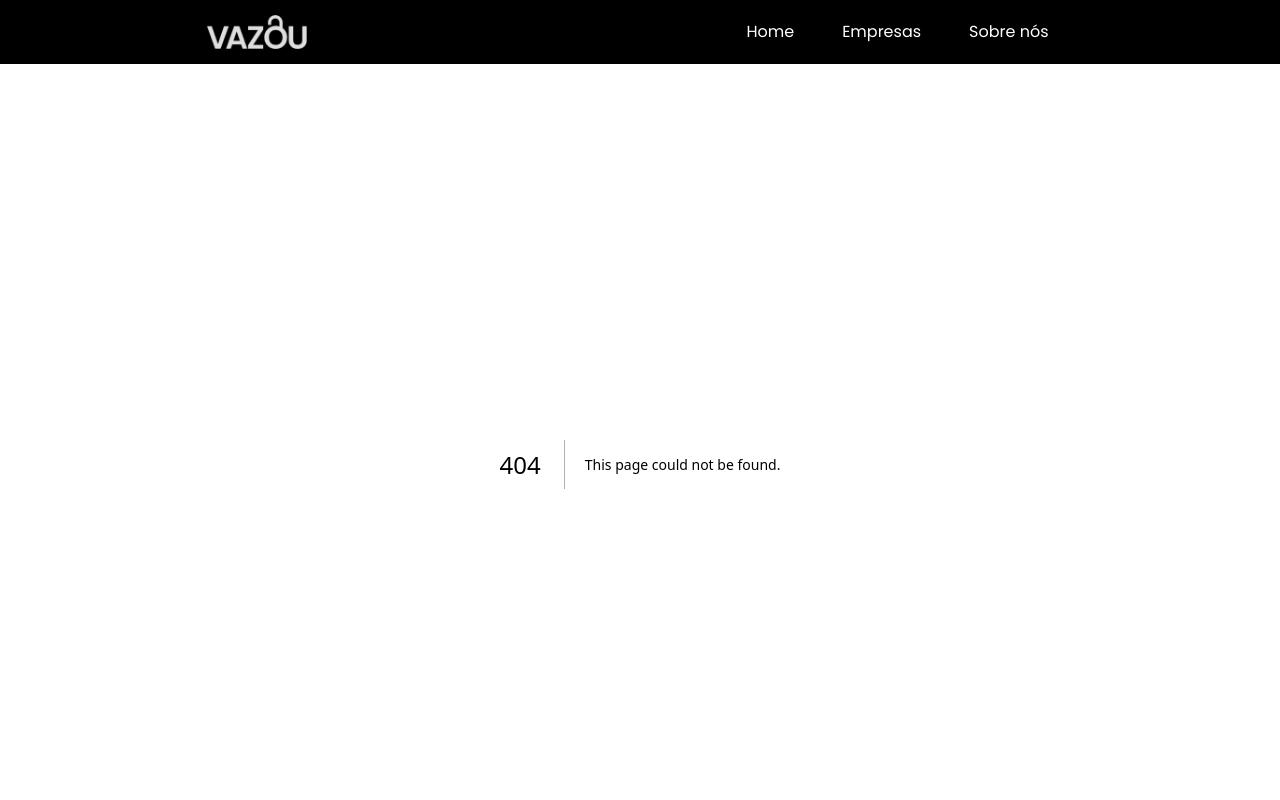
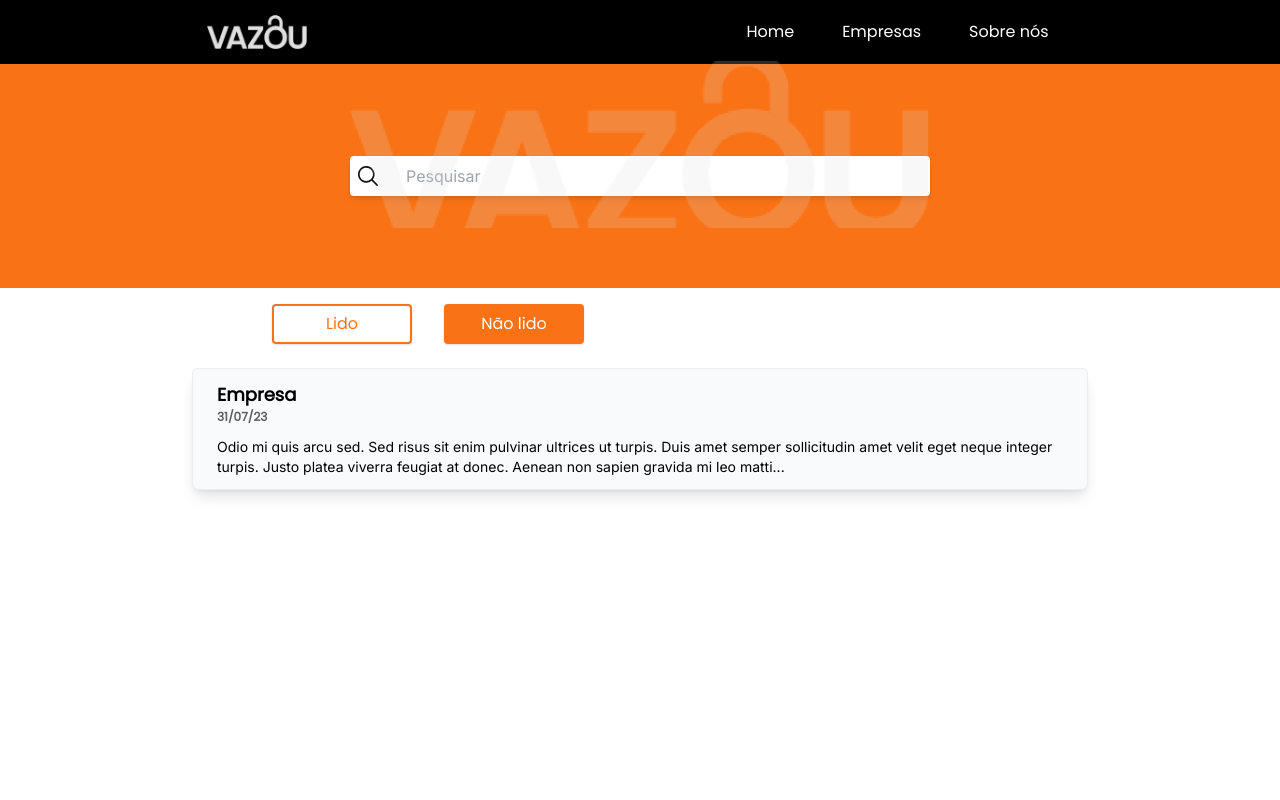
Before and after one commit to Engenharia-de-Software-UFRPE/Vazou, a Next.js app in the folder vazou-frontend/: page /complaint in a window 1280 px wide. Before the commit this address had no page. Shown: the top 800 px of the page. Built offline with nearby package versions, Linux system fonts and the light colour scheme.

Commit message:
Tela de visualização de denúncias

```diff
--- /dev/null
+++ b/vazou-frontend/app/complaint/page.js
@@ -0,0 +1,44 @@
+'use client'
+import Image from "next/image";
+import CardComplaint from "../components/cardComplaint";
+import SearchBar from "../components/searchbar";
+
+
+export default function complaint() {
+
+    return (
+        <div className='flex flex-col min-h-screen bg-white'>
+            <div className="bg-orange-500 min-w-full h-56 flex items-center ">
+                <div className={`relative mx-auto`}>
+
+                    <Image className="absolute bottom-0 z-0"
+                        src="/home/complaint_logo.png"
+                        width={915}
+                        height={407}
+                    />
+
+                    <SearchBar className="z-10 !absolute"/>
+                </div>
+
+            </div>
+
+            <div className='ml-64'>
+                <button onClick={() => onClickFunction()} className={`m-4 font-poppins w-[140px] h-[40px] text-orange-500 rounded shadow border-[2px] border-orange-500`}>
+                    Lido
+                </button>
+
+                <button onClick={() => onClickFunction()} className={`m-4 font-poppins w-[140px] h-[40px] text-white rounded shadow bg-orange-500`}>
+                    Não lido
+                </button>
+
+
+            </div>
+
+
+            <div className="flex justify-center">
+                <CardComplaint />
+
+            </div>
+        </div>
+    )
+}
--- /dev/null
+++ b/vazou-frontend/app/components/cardComplaint.js
@@ -0,0 +1,24 @@
+import Image from "next/image";
+
+export default function cardComplaint(){
+
+    return (
+        <div className="flex flex-row w-[56rem] justify-between px-4 py-3  my-2 border border-black border-opacity-5 rounded-md shadow-lg bg-slate-50">
+            <div className="flex flex-row">
+                <div className="flex flex-col justify-center ml-2">
+                    <div className=" font-bold font-poppins text-lg">
+                        Empresa
+                    </div>
+                    <div className=" text-xs font-poppins font-semibold text-[#605D5D] mb-3">
+                        31/07/23
+                    </div>
+                    <div className="text-sm mg">
+                        Odio mi quis arcu sed. Sed risus sit enim pulvinar ultrices ut turpis. Duis amet semper sollicitudin amet velit eget neque integer turpis. Justo platea viverra feugiat at donec. Aenean non sapien gravida mi leo matti...
+                    </div>
+                </div>
+            </div>
+
+
+        </div>
+    )
+}
--- a/vazou-frontend/app/news/page.js
+++ b/vazou-frontend/app/news/page.js
@@ -1,16 +1,10 @@
 'use client'
-import Form from '../components/form'
+
 
 import Image from "next/image"
-import CardEnterprise from "../components/cardEnterprise"
-import Button from '../components/button'
 import { useRouter } from 'next/navigation'
-import RankingSection from '../components/rankingSection'
 
 export default function News() {
-
-
-  const router = useRouter();
 
 
   return (
@@ -56,8 +50,9 @@
 
           {/* Texto - Inicio */}
 
-          <div className="text-orange-500 text-2xl font-extrabold text-[5rem] mt-10 mb-7">
-            L
+          <div className='text-sm text-justify w-[75rem] mb-3 first-letter:float-left first-letter:text-9xl first-letter:font-poppins
+          first-letter:font-extrabold first-letter:text-orange-500'>
+            Lorem ipsum dolor sit amet consectetur. Tristique turpis faucibus vestibulum potenti sit magna scelerisque. Faucibus euismod accumsan vehicula laoreet ut. Massa morbi quam in tincidunt diam at. Tempus et lectus ac at ac varius eget. Mattis dui turpis ultricies quam nisl molestie. Vivamus lobortis semper ut dui quis nulla est. Viverra diam feugiat viverra pellentesque in. Amet cras in erat mauris condimentum felis fringilla eleifend. Phasellus netus cursus tempus justo ut eget viverra.
           </div>
 
           <div className='text-sm text-justify w-[75rem] mb-3'>
@@ -75,7 +70,7 @@
           </div>
           {/* Texto - Fim */}
 
-          <div>
+          <div className='mx-auto'>
                 <Image
                     src={"/home/news_foto2.png"}
                     width={735}
```
Also changed, not shown: vazou-frontend/public/home/complaint_logo.png (added). Lines whose indentation alone changed are shown as unchanged.
